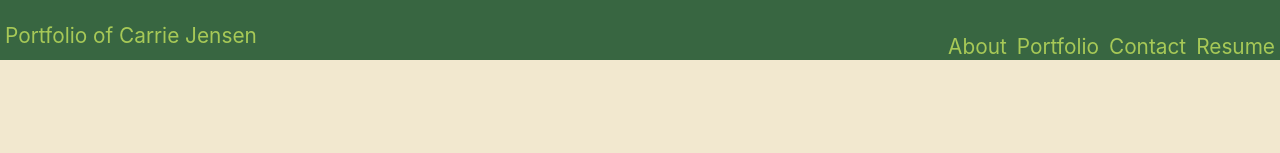
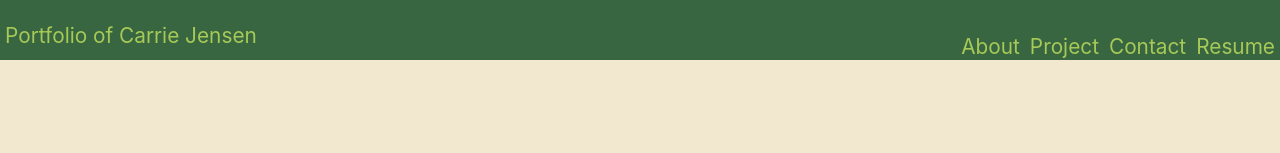
Before and after one commit to CarrieLJ/20-react-my-portfolio, a React (Create React App) app in the folder 00-app/: page / in a window 1280 px wide. Shown: the top 153 px of the page. Built offline with nearby package versions, Linux system fonts and the light colour scheme.

Commit message:
added a container to code current pages

```diff
--- a/00-app/src/components/Navigation.js
+++ b/00-app/src/components/Navigation.js
@@ -28,11 +28,11 @@
         </li>
         <li style={liStyle} className="nav-item">
           <a
-            href="#portfolio"
-            onClick={() => handlePageChange('Portfolio')}
-            className={currentPage === 'Portfolio' ? 'nav-link active' : 'nav-link'}
+            href="#project"
+            onClick={() => handlePageChange('Project')}
+            className={currentPage === 'Project' ? 'nav-link active' : 'nav-link'}
           >
-            Portfolio
+            Project
           </a>
         </li>
         <li style={liStyle} className="nav-item">
```
Also changed, not shown: 00-app/src/components/container.js (added, +39 -0 lines), 00-app/src/components/pages/About.js (added), 00-app/src/components/pages/Contact.js (added), 00-app/src/components/pages/Home.js (added).
